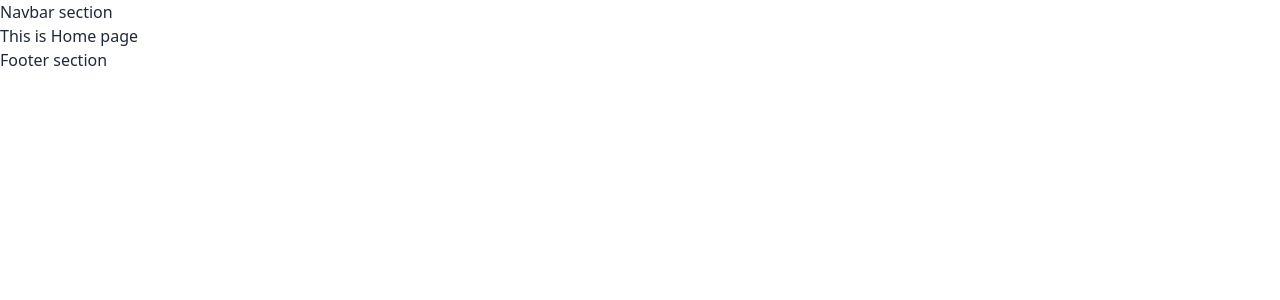
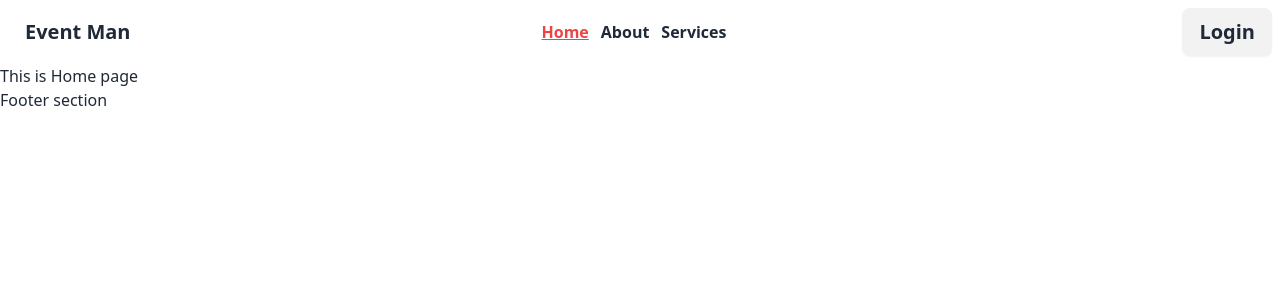
Before and after one commit to Mahbub2027/event-management, a React (Vite) app: page / in a window 1280 px wide. Shown: the top 300 px of the page. Built offline with nearby package versions, Linux system fonts and the light colour scheme.

Commit message:
navbar added

```diff
--- a/src/pages/shared/Navbar.jsx
+++ b/src/pages/shared/Navbar.jsx
@@ -1,8 +1,34 @@
+import { NavLink } from "react-router-dom";
 
 const Navbar = () => {
+    const navLinks = <>
+
+        <li className="mr-3 font-bold"><NavLink className={({isActive, isPending})=> isPending? 'pending' : isActive? 'text-red-500 underline' : ''} to='/'>Home</NavLink></li>
+        <li className="mr-3 font-bold"><NavLink className={({isActive, isPending})=> isPending? 'pending' : isActive? 'text-red-500 underline' : ''} to='/about'>About</NavLink></li>
+        <li className="mr-3 font-bold"><NavLink className={({isActive, isPending})=> isPending? 'pending' : isActive? 'text-red-500 underline' : ''} to='/services'>Services</NavLink></li>
+
+    </>
     return (
-        <div>
-            <h2>Navbar section</h2>
+        <div className="navbar bg-base-100">
+            <div className="navbar-start">
+                <div className="dropdown">
+                    <label tabIndex={0} className="btn btn-ghost lg:hidden">
+                        <svg xmlns="http://www.w3.org/2000/svg" className="h-5 w-5" fill="none" viewBox="0 0 24 24" stroke="currentColor"><path strokeLinecap="round" strokeLinejoin="round" strokeWidth="2" d="M4 6h16M4 12h8m-8 6h16" /></svg>
+                    </label>
+                    <ul tabIndex={0} className=" menu-sm dropdown-content mt-3 z-[1] p-2 shadow bg-base-100 rounded-box w-52">
+                        {navLinks}
+                    </ul>
+                </div>
+                <a className="btn btn-ghost text-xl">Event Man</a>
+            </div>
+            <div className="navbar-center hidden lg:flex">
+                <ul className=" menu-horizontal px-1">
+                    {navLinks}
+                </ul>
+            </div>
+            <div className="navbar-end">
+                <a className="btn font-bold text-xl">Login</a>
+            </div>
         </div>
     );
 };
```
